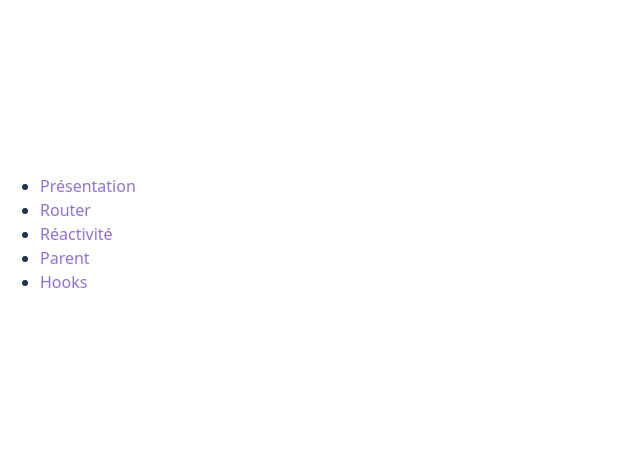
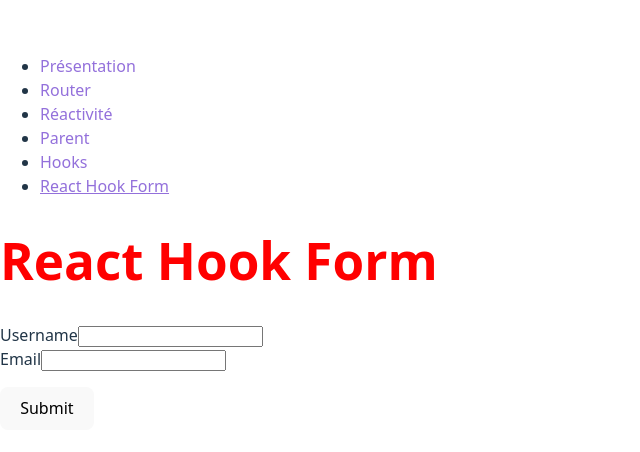
Before and after one commit to Thaisrr/react-ajc, a React (Vite) app: page /form in a window 1280 px wide. Shown: the part 166-618 px from the top of the page, without its empty margins (0-640 px from the left). Built offline with nearby package versions, Linux system fonts and the light colour scheme.

Commit message:
Formulaire

```diff
--- a/package.json
+++ b/package.json
@@ -12,6 +12,7 @@
   "dependencies": {
     "react": "^19.1.0",
     "react-dom": "^19.1.0",
+    "react-hook-form": "^7.58.1",
     "react-router-dom": "^7.6.2"
   },
   "devDependencies": {
--- a/src/App.tsx
+++ b/src/App.tsx
@@ -12,6 +12,7 @@
 import HooksCustom from "./pages/Hooks/HooksCustom.tsx";
 import HookReducer from "./pages/Hooks/HookReducer.tsx";
 import Contexte from "./pages/Hooks/Contexte.tsx";
+import Formulaire from "./pages/Formulaire.tsx";
 const App = () => {
 
     return (
@@ -31,6 +32,7 @@
                         <Route path='reducer' element={<HookReducer />} />
                         <Route path='context' element={<Contexte />} />
                     </Route>
+                    <Route path='form' element={<Formulaire />} />
               </Routes>
           </BrowserRouter>
         </>
--- a/src/components/Navigation.tsx
+++ b/src/components/Navigation.tsx
@@ -24,6 +24,9 @@
                 <li>
                     <NavLink to='/hooks'>Hooks</NavLink>
                 </li>
+                <li>
+                    <NavLink to='/form'>React Hook Form</NavLink>
+                </li>
             </ul>
 
         </nav>
--- /dev/null
+++ b/src/pages/Formulaire.tsx
@@ -0,0 +1,37 @@
+import {useForm} from "react-hook-form";
+import type {UserType} from "../utils/types/UserType.ts";
+
+const Formulaire = () => {
+
+    const {register, handleSubmit, formState: {errors}} = useForm<UserType>();
+
+    const save = (user: UserType) => {
+        console.log(user);
+    }
+
+    return (
+        <>
+            <h1>React Hook Form</h1>
+
+            <form onSubmit={handleSubmit(save)}>
+                <div>
+                    <label htmlFor='username'>Username</label>
+                    <input id='username' {...register('username', {required: true, minLength: 2})}/>
+                    {errors?.username?.type === 'required' && <p>Le username est obligatoire</p>}
+                    {errors?.username?.type === 'minLength' && <p>Le username est trop court</p>}
+                </div>
+                <div>
+                    <label htmlFor='email'>Email</label>
+                    <input id='email' {...register('email', {
+                        required: 'Email obligatoire',
+                        pattern: {value: /^[\w-.]+@([\w-]+\.)+[\w-]{2,4}$/, message: "Format d'email invalide"}
+                    })}/>
+                    <p>{errors.email?.message}</p>
+                </div>
+                <button type='submit'>Submit</button>
+            </form>
+        </>
+    )
+}
+
+export default Formulaire;
--- /dev/null
+++ b/src/utils/types/UserType.ts
@@ -0,0 +1,4 @@
+export type UserType = {
+    username: string;
+    email: string;
+}
```
Also changed, not shown: 1 other file (tests, documents, lock files or other folders).
